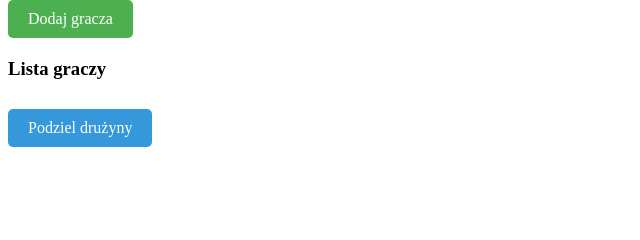
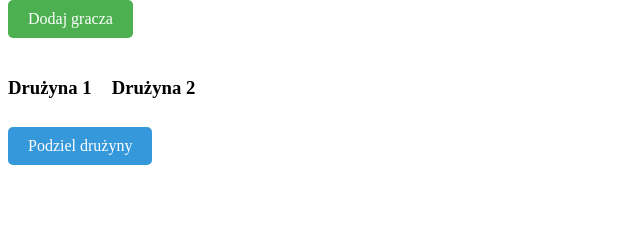
Before and after one commit to AlanBednarczyk/ranking, a Django app: template ranking/myapp/templates/myapp/person_list.html in a window 1280 px wide. Shown: the part 103-343 px from the top of the page, without its empty margins (0-640 px from the left). Run offline with Django 3.2, Linux system fonts and the light colour scheme; the template is opened without the code that fills it, so the values that code supplies are empty.

Commit message:
select members and divide on two teams

```diff
--- a/ranking/myapp/templates/myapp/person_list.html
+++ b/ranking/myapp/templates/myapp/person_list.html
@@ -106,19 +106,33 @@
         </tbody>
     </table>
     <a class="add-person-button" href="{% url 'add_person' %}">Dodaj gracza</a>
+
+    <!-- Nowa sekcja dla obu list drużyn obok siebie -->
     <div class="bottom-section">
-        <h3>Lista graczy</h3>
-        <ul>
-            {% for person in people %}
-                <li>{{ person.name }}</li>
-            {% endfor %}
+        <div style="display: flex; gap: 20px;">
+            <!-- Drużyna 1 -->
+            <div>
+                <h3>Drużyna 1</h3>
+                <ul id="team1-list">
+                    <!-- Lista graczy z drużyny 1 zostanie dodana tutaj dynamicznie -->
                 </ul>
+            </div>
+
+            <!-- Drużyna 2 -->
+            <div>
+                <h3>Drużyna 2</h3>
+                <ul id="team2-list">
+                    <!-- Lista graczy z drużyny 2 zostanie dodana tutaj dynamicznie -->
+                </ul>
+            </div>
+        </div>
     </div>
 
     <!-- Nowy przycisk do podziału drużyn -->
     <div class="divide-teams-button" onclick="divideTeams()">Podziel drużyny</div>
 
     <script>
+
         async function changeMatchCount(personId, type, value) {
             const matchesWonElement = document.getElementById(`matches_won_${personId}`);
             const matchesLostElement = document.getElementById(`matches_lost_${personId}`);
@@ -189,15 +203,30 @@
         const team1Color = '#ffcccb'; // Kolor drużyny 1
         const team2Color = '#c2f0c2'; // Kolor drużyny 2
 
-        // Resetuj kolory
+        // Resetuj kolory i wyczyść listy drużyn
         rows.forEach(row => row.style.backgroundColor = '');
+        document.getElementById('team1-list').innerHTML = '';
+        document.getElementById('team2-list').innerHTML = '';
 
         // Losowo podziel drużyny
         const shuffledRows = shuffleArray(selectedRows);
         shuffledRows.forEach((row, index) => {
             const teamColor = (index % 2 === 0) ? team1Color : team2Color;
             row.style.backgroundColor = teamColor;
+
+        // Dodaj osobę do odpowiedniej listy po prawej stronie
+        const personName = row.cells[0].textContent;
+        const teamListId = (index % 2 === 0) ? 'team1-list' : 'team2-list';
+        addToTeamList(personName, teamListId);
        });
+    }
+
+        // Funkcja do dodawania osoby do listy drużyny po prawej stronie
+        function addToTeamList(personName, teamListId) {
+            const teamList = document.getElementById(teamListId);
+            const listItem = document.createElement('li');
+            listItem.textContent = personName;
+            teamList.appendChild(listItem);
         }
 
     // Funkcja do losowego tasowania elementów w tablicy
```
Lines whose indentation alone changed are shown as unchanged.
